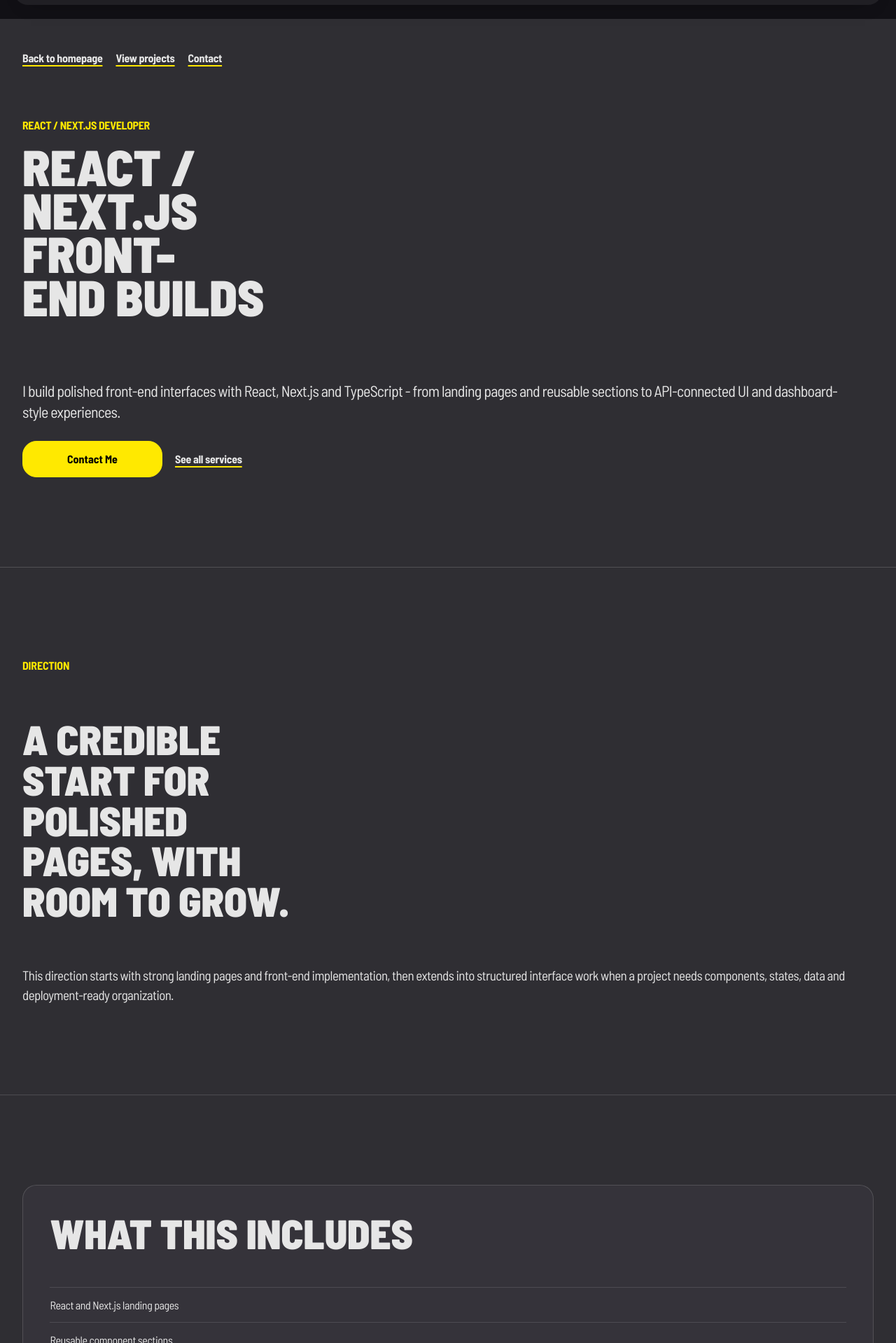
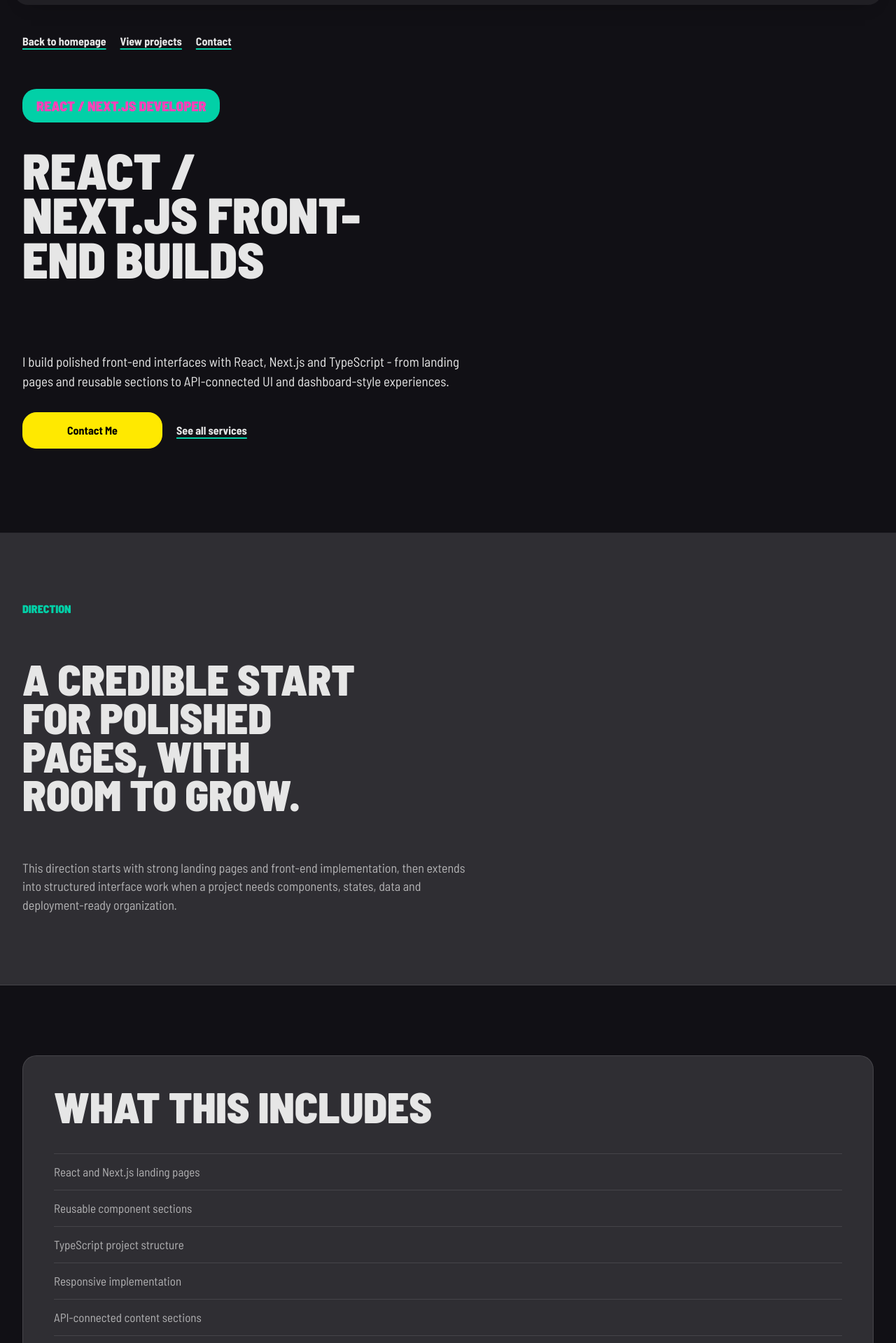
Before and after one commit to nicolae-mihai-dev/nicolae-mihai-portfolio, a Next.js app: page /services/react-nextjs-developer in a window 1280 px wide. Shown: the part 161-2080 px from the top of the page at 70% size. Built offline with nearby package versions, Linux system fonts and the light colour scheme.

Commit message:
refactor: align service pages with portfolio design

```diff
--- a/app/services/[slug]/page.tsx
+++ b/app/services/[slug]/page.tsx
@@ -1,5 +1,6 @@
 import type { Metadata } from "next";
 import { notFound } from "next/navigation";
+import { Footer } from "@/components/Footer/Footer";
 import { Header } from "@/components/Header/Header";
 import { ServicePage } from "@/components/ServicePage/ServicePage";
 import { getServicePage, servicePages } from "@/data/services";
@@ -44,6 +45,7 @@
     <div className="pageShell">
       <Header />
       <ServicePage service={service} />
+      <Footer />
     </div>
   );
 }
--- a/components/ServicePage/ServicePage.module.css
+++ b/components/ServicePage/ServicePage.module.css
@@ -1,63 +1,59 @@
 .page {
-  --service-bg: var(--color-ivory);
-  --service-accent: var(--color-orange);
-  --service-soft: rgba(56, 55, 61, 0.72);
-  --service-ink: var(--color-text);
-  --service-muted: var(--text-secondary);
+  --service-accent: var(--cyan);
+  --service-bg: var(--color-bg);
+  --service-surface: var(--surface);
+  --service-muted: var(--text-muted);
+  --service-border: var(--border);
+
+  overflow: hidden;
+  color: var(--text-primary);
   background: var(--service-bg);
-  color: var(--service-ink);
 }
 
 .themeSky {
-  --service-bg: var(--warm-light);
-  --service-soft: rgba(56, 55, 61, 0.72);
+  --service-accent: var(--cyan);
 }
 
 .themePeach {
-  --service-bg: var(--warm-light);
-  --service-soft: rgba(56, 55, 61, 0.72);
+  --service-accent: var(--yellow);
 }
 
 .themeIvory {
-  --service-bg: var(--color-ivory);
-  --service-soft: rgba(56, 55, 61, 0.72);
+  --service-accent: var(--pink);
 }
 
 .themeDark {
-  --service-bg: var(--color-dark);
-  --service-soft: rgba(230, 230, 230, 0.08);
-  --service-ink: var(--color-dark-text);
-  --service-muted: var(--text-secondary);
+  --service-accent: #7f45ce;
 }
 
 .hero {
-  min-height: calc(100svh - var(--site-header-height));
-  border-bottom: 1px solid color-mix(in srgb, var(--service-ink) 18%, transparent);
+  background: var(--color-bg);
+  border-bottom: 1px solid var(--service-border);
 }
 
 .heroInner {
-  padding-block: var(--space-label-title) var(--section-pad);
+  padding-block: 2.4rem 12rem;
 }
 
 .breadcrumbs {
   display: flex;
   flex-wrap: wrap;
-  gap: 1.1rem 1.9rem;
-  margin-bottom: var(--space-section-heading);
+  gap: 1.1rem 2rem;
+  margin-bottom: 8rem;
 }
 
 .breadcrumbs a,
 .textLink,
 .relatedLinks a {
-  color: currentColor;
-  font-size: var(--text-sm);
+  color: var(--text-primary);
+  font-size: 1.6rem;
   font-weight: var(--font-weight-bold);
-  letter-spacing: -0.02em;
   line-height: 1;
   text-decoration: underline;
   text-decoration-color: var(--service-accent);
-  text-decoration-thickness: 2px;
+  text-decoration-thickness: 0.2rem;
   text-underline-offset: 0.28em;
+  transition: color var(--transition-hover);
 }
 
 .breadcrumbs a:hover,
@@ -68,9 +64,9 @@
 
 .heroGrid {
   display: grid;
-  grid-template-columns: minmax(0, 0.95fr) minmax(30.4rem, 0.5fr);
-  gap: clamp(3.2rem, 7vw, 9.6rem);
+  grid-template-columns: minmax(0, 1fr) minmax(30rem, 0.5fr);
   align-items: end;
+  gap: clamp(4rem, 8vw, 11rem);
 }
 
 .heroCopy,
@@ -79,32 +75,38 @@
 }
 
 .eyebrow {
-  margin: 0 0 var(--space-title-copy);
-  color: var(--service-accent);
-  font-size: var(--text-md);
-  font-weight: var(--font-weight-bold);
-  letter-spacing: -0.02em;
+  display: inline-flex;
+  align-items: center;
+  min-height: 4.8rem;
+  margin: 0 0 3.6rem;
+  padding: 0.8rem 2rem;
+  color: var(--pink);
+  background: var(--cyan);
+  border-radius: var(--radius-md);
+  font-size: 2rem;
+  font-weight: var(--font-weight-heavy);
   line-height: 1;
   text-transform: uppercase;
 }
 
 .hero h1 {
-  max-width: 12ch;
+  max-width: 14ch;
   margin: 0;
+  color: var(--text-primary);
   font-size: var(--display-hero);
   font-weight: var(--font-weight-heavy);
   letter-spacing: 0;
-  line-height: 0.86;
+  line-height: 0.88;
   text-transform: uppercase;
 }
 
 .heroText p {
+  max-width: 48rem;
   margin: 0;
-  color: var(--service-muted);
-  font-size: clamp(1.7rem, 1.8vw, 2.2rem);
-  font-weight: 400;
-  letter-spacing: -0.035em;
-  line-height: 1.36;
+  color: var(--text-secondary);
+  font-size: 1.9rem;
+  font-weight: var(--font-weight-regular);
+  line-height: 1.45;
 }
 
 .heroActions,
@@ -112,27 +114,40 @@
   display: flex;
   flex-wrap: wrap;
   align-items: center;
-  gap: 1.4rem 1.8rem;
-  margin-top: var(--space-actions);
+  gap: 1.4rem 2rem;
+  margin-top: 3rem;
 }
 
-.angle {
-  border-bottom: 1px solid color-mix(in srgb, var(--service-ink) 16%, transparent);
+.angle,
+.approach,
+.related {
+  background: var(--service-surface);
+}
+
+.angle,
+.details,
+.approach,
+.examples,
+.cta,
+.related {
+  border-bottom: 1px solid var(--service-border);
 }
 
 .angleInner {
   display: grid;
-  grid-template-columns: 16rem minmax(0, 0.75fr) minmax(28.8rem, 0.55fr);
+  grid-template-columns: 16rem minmax(0, 0.75fr) minmax(28rem, 0.55fr);
+  align-items: start;
   gap: clamp(2.4rem, 5vw, 6.4rem);
-  align-items: start;
-  padding-block: var(--section-pad);
+  padding-block: 10rem;
 }
 
-.kicker {
+.kicker,
+.example > span,
+.cta > .ctaInner > div > span {
   color: var(--service-accent);
-  font-size: var(--text-sm);
-  font-weight: var(--font-weight-bold);
-  letter-spacing: -0.01em;
+  font-size: 1.6rem;
+  font-weight: var(--font-weight-heavy);
+  line-height: 1;
   text-transform: uppercase;
 }
 
@@ -144,68 +159,56 @@
 .includes h2,
 .fit h2 {
   margin: 0;
-  color: var(--service-ink);
+  color: var(--text-primary);
+  font-size: var(--section-title);
   font-weight: var(--font-weight-heavy);
   letter-spacing: 0;
-  line-height: 0.98;
+  line-height: 0.9;
+  text-transform: uppercase;
 }
 
 .angle h2 {
-  max-width: 13ch;
-  font-size: var(--heading-xl);
+  max-width: 15ch;
 }
 
 .angle p {
+  max-width: 44rem;
   margin: 0;
   color: var(--service-muted);
-  font-size: clamp(1.6rem, 1.6vw, 1.9rem);
-  font-weight: 400;
-  letter-spacing: -0.03em;
+  font-size: 1.8rem;
+  font-weight: var(--font-weight-regular);
   line-height: 1.48;
 }
 
-.details,
-.approach,
-.examples,
-.cta,
-.related {
-  border-bottom: 1px solid color-mix(in srgb, var(--service-ink) 12%, transparent);
+.details {
+  background: var(--service-bg);
 }
 
 .detailsGrid {
   display: grid;
-  grid-template-columns: minmax(0, 0.9fr) minmax(28.8rem, 0.55fr);
-  gap: clamp(1.9rem, 3vw, 3.2rem);
-  padding-block: var(--section-pad);
+  grid-template-columns: minmax(0, 0.9fr) minmax(28rem, 0.55fr);
+  gap: clamp(2rem, 3vw, 3.2rem);
+  padding-block: 10rem;
 }
 
 .includes,
 .fit,
-.example,
-.ctaPanel {
-  background: var(--service-soft);
-  border: 1px solid color-mix(in srgb, var(--service-ink) 16%, transparent);
-  border-radius: var(--radius-lg);
+.example {
+  background: var(--service-surface);
+  border: 1px solid var(--service-border);
+  border-radius: var(--radius-md);
 }
 
 .includes,
 .fit {
-  padding: clamp(2.4rem, 3vw, 4rem);
-}
-
-.includes h2,
-.fit h2,
-.examples h2,
-.approachHeading h2,
-.related h2 {
-  font-size: var(--heading-lg);
+  padding: clamp(2.8rem, 3.5vw, 4.4rem);
 }
 
 .includes ul,
 .fit ul {
   display: grid;
   gap: 1.4rem;
-  margin: var(--space-label-title) 0 0;
+  margin: 4rem 0 0;
   padding: 0;
   list-style: none;
 }
@@ -213,166 +216,161 @@
 .includes li,
 .fit li {
   padding-top: 1.4rem;
-  border-top: 1px solid color-mix(in srgb, var(--service-ink) 13%, transparent);
   color: var(--service-muted);
-  font-size: var(--text-md);
-  font-weight: 400;
-  letter-spacing: -0.025em;
-  line-height: 1.32;
+  border-top: 1px solid var(--service-border);
+  font-size: 1.7rem;
+  font-weight: var(--font-weight-regular);
+  line-height: 1.35;
   overflow-wrap: anywhere;
 }
 
 .approachInner {
   display: grid;
   grid-template-columns: minmax(0, 0.55fr) minmax(0, 1fr);
-  gap: clamp(3.2rem, 7vw, 9.6rem);
-  padding-block: var(--section-pad);
+  align-items: start;
+  gap: clamp(4rem, 8vw, 11rem);
+  padding-block: 10rem;
 }
 
 .approachHeading p {
-  max-width: 43.2rem;
-  margin: var(--space-title-copy) 0 0;
+  max-width: 43rem;
+  margin: 2.4rem 0 0;
   color: var(--service-muted);
-  font-size: var(--text-md);
-  font-weight: 400;
-  letter-spacing: -0.03em;
+  font-size: 1.7rem;
+  font-weight: var(--font-weight-regular);
   line-height: 1.45;
 }
 
 .steps {
   margin: 0;
   padding: 0;
-  border-top: 1px solid color-mix(in srgb, var(--service-ink) 48%, transparent);
+  border-top: 1px solid var(--service-border);
   list-style: none;
 }
 
 .steps li {
   display: grid;
   grid-template-columns: 5.6rem minmax(0, 1fr);
-  gap: clamp(1.6rem, 3vw, 3.2rem);
-  padding-block: var(--space-section-rule);
-  border-bottom: 1px solid color-mix(in srgb, var(--service-ink) 14%, transparent);
+  gap: 2.4rem;
+  padding-block: 2.4rem;
+  border-bottom: 1px solid var(--service-border);
 }
 
 .steps span {
   color: var(--service-accent);
-  font-size: var(--text-lg);
+  font-size: 1.7rem;
   font-weight: var(--font-weight-heavy);
-  letter-spacing: -0.04em;
   line-height: 1;
 }
 
 .steps p {
-  margin: 0.5rem 0 0;
-  color: var(--service-ink);
-  font-size: clamp(1.7rem, 1.8vw, 2.1rem);
+  margin: 0.4rem 0 0;
+  color: var(--text-primary);
+  font-size: 1.8rem;
   font-weight: var(--font-weight-bold);
-  letter-spacing: -0.035em;
-  line-height: 1.15;
+  line-height: 1.2;
+}
+
+.examples {
+  background: var(--service-bg);
 }
 
 .examplesInner {
-  padding-block: var(--section-pad);
+  padding-block: 10rem;
 }
 
 .exampleList {
   display: grid;
   grid-template-columns: repeat(2, minmax(0, 1fr));
-  gap: clamp(1.6rem, 2vw, 2.2rem);
-  margin-top: var(--space-label-title);
+  gap: 2.2rem;
+  margin-top: 4rem;
 }
 
 .example {
-  min-height: 27.2rem;
-  padding: clamp(2.2rem, 3vw, 3.2rem);
-}
-
-.example span,
-.cta span {
-  color: var(--service-accent);
-  font-size: var(--text-sm);
-  font-weight: var(--font-weight-bold);
-  letter-spacing: -0.01em;
-  text-transform: uppercase;
+  min-height: 25rem;
+  padding: clamp(2.6rem, 3vw, 3.6rem);
 }
 
 .example h3 {
-  max-width: 13ch;
-  margin: var(--space-card-heading) 0 0;
-  color: var(--service-ink);
-  font-size: var(--heading-md);
+  max-width: 15ch;
+  margin: 4.8rem 0 0;
+  padding: 0;
+  color: var(--text-primary);
+  font-size: 3rem;
   font-weight: var(--font-weight-heavy);
-  letter-spacing: 0;
-  line-height: 0.98;
+  line-height: 0.95;
 }
 
 .example p {
-  margin: var(--space-card-copy) 0 0;
+  margin: 1.6rem 0 0;
   color: var(--service-muted);
-  font-size: var(--text-md);
-  font-weight: 400;
-  letter-spacing: -0.025em;
+  font-size: 1.7rem;
+  font-weight: var(--font-weight-regular);
   line-height: 1.45;
+}
+
+.cta {
+  color: #000000;
+  background: var(--yellow);
+  border-color: #000000;
 }
 
 .ctaInner {
   display: grid;
-  grid-template-columns: minmax(0, 0.85fr) minmax(30.4rem, 0.55fr);
-  gap: clamp(3.2rem, 7vw, 9.6rem);
+  grid-template-columns: minmax(0, 0.85fr) minmax(30rem, 0.55fr);
   align-items: end;
-  padding-block: var(--section-pad);
+  gap: clamp(4rem, 8vw, 11rem);
+  padding-block: 10rem;
 }
 
 .cta h2 {
-  max-width: 11ch;
-  margin-top: var(--space-actions);
-  font-size: var(--heading-xl);
-  font-weight: var(--font-weight-heavy);
-  line-height: 0.9;
-  text-transform: uppercase;
+  max-width: 12ch;
+  margin-top: 2.6rem;
+  color: #000000;
 }
 
 .ctaPanel {
-  padding: clamp(2.4rem, 3vw, 3.5rem);
+  padding: clamp(2.8rem, 3.5vw, 4rem);
+  color: var(--text-primary);
+  background: #201f24;
+  border-radius: var(--radius-md);
 }
 
 .ctaPanel p {
   margin: 0;
-  color: var(--service-muted);
-  font-size: clamp(1.6rem, 1.6vw, 1.9rem);
-  font-weight: 400;
-  letter-spacing: 0;
+  color: var(--text-primary);
+  font-size: 1.8rem;
+  font-weight: var(--font-weight-regular);
   line-height: 1.48;
 }
 
 .email {
   display: block;
   width: fit-content;
-  margin-top: var(--space-title-copy);
-  color: var(--service-ink);
-  font-size: clamp(1.7rem, 2vw, 2.3rem);
-  font-weight: var(--font-weight-heavy);
-  letter-spacing: -0.04em;
+  max-width: 100%;
+  margin-top: 2.4rem;
+  color: var(--text-primary);
+  font-size: 2.1rem;
+  font-weight: 600;
   line-height: 1;
   overflow-wrap: anywhere;
-  word-break: break-word;
 }
 
 .relatedInner {
   display: grid;
-  grid-template-columns: minmax(19.2rem, 0.38fr) minmax(0, 1fr);
+  grid-template-columns: minmax(19rem, 0.38fr) minmax(0, 1fr);
   gap: clamp(2.4rem, 5vw, 6.4rem);
-  padding-block: var(--space-section-heading);
+  padding-block: 8rem;
 }
 
 .relatedLinks {
   display: flex;
   flex-wrap: wrap;
-  gap: 1.3rem 2.2rem;
+  gap: 1.4rem 2.4rem;
 }
 
 .variantEditorial .detailsGrid {
-  grid-template-columns: minmax(0, 1fr);
+  grid-template-columns: 1fr;
 }
 
 .variantEditorial .includes ul,
@@ -381,33 +379,8 @@
   gap: 1.6rem 3.2rem;
 }
 
-.variantDarkPanel .angle {
-  background: var(--color-dark);
-  color: var(--color-dark-text);
-}
-
-.variantDarkPanel .angle h2 {
-  color: var(--color-dark-text);
-}
-
-.variantDarkPanel .angle p {
-  color: var(--text-secondary);
-}
-
 .variantTimeline .steps li {
   grid-template-columns: 5.6rem minmax(0, 1fr);
-}
-
-.themeDark .hero {
-  background: var(--color-dark);
-}
-
-.themeDark .cta {
-  --service-accent: var(--color-purple);
-  --service-ink: #000000;
-  --service-muted: rgba(0, 0, 0, 0.72);
-  background: var(--color-orange);
-  color: #000000;
 }
 
 @media (max-width: 94rem) {
@@ -421,7 +394,12 @@
   }
 
   .breadcrumbs {
-    margin-bottom: var(--space-section-heading);
+    margin-bottom: 6rem;
+  }
+
+  .heroText p,
+  .angle p {
+    max-width: 65rem;
   }
 
   .variantEditorial .includes ul,
@@ -444,15 +422,47 @@
     margin-inline: auto;
   }
 
+  .heroInner {
+    padding-block: 2rem 8rem;
+  }
+
+  .breadcrumbs {
+    margin-bottom: 5rem;
+  }
+
   .hero h1 {
-    max-width: 11ch;
-    font-size: clamp(2.9rem, 8.2vw, 3.8rem);
-    letter-spacing: 0;
-    line-height: 1;
+    max-width: 12ch;
+  }
+
+  .heroText {
+    margin-top: 3rem;
   }
 
   .heroText p {
-    font-size: var(--text-md);
+    font-size: 1.7rem;
+  }
+
+  .eyebrow {
+    margin-bottom: 2.8rem;
+    font-size: 1.8rem;
+  }
+
+  .angleInner,
+  .detailsGrid,
+  .approachInner,
+  .examplesInner,
+  .ctaInner {
+    padding-block: 7.2rem;
+  }
+
+  .angle h2,
+  .approachHeading h2,
+  .examples h2,
+  .cta h2,
+  .related h2,
+  .includes h2,
+  .fit h2 {
+    font-size: var(--section-title-mobile);
   }
 
   .includes,
@@ -462,8 +472,13 @@
     border-radius: var(--radius-md);
   }
 
-  .steps li,
-  .variantTimeline .steps li {
-    grid-template-columns: 5.6rem minmax(0, 1fr);
+  .steps li {
+    grid-template-columns: 4.8rem minmax(0, 1fr);
+    gap: 1.6rem;
+  }
+
+  .relatedInner {
+    gap: 3.2rem;
+    padding-block: 6.4rem;
   }
 }
```
